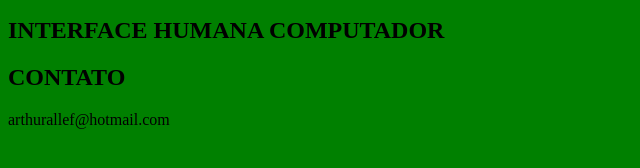
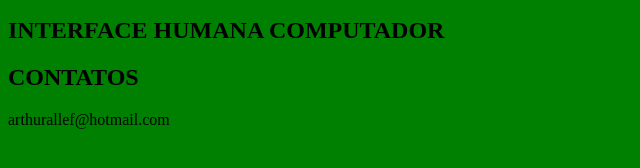
Before and after one commit to arthur4181/IHC-Tchunai, a plain HTML site: page index.html in a window 1280 px wide. Shown: the part 142-310 px from the top of the page, 0-640 px from the left. Drawn offline with Linux system fonts and the light colour scheme.

Commit message:
Update index.html

```diff
--- a/index.html
+++ b/index.html
@@ -27,7 +27,7 @@
 	            <h2>INTERFACE HUMANA COMPUTADOR</h2>
 
 	<aside>
-	    <h2>CONTATO</h2>
+	    <h2>CONTATOS</h2>
 	    <p>arthurallef@hotmail.com</p>
 	</aside>
 
```
